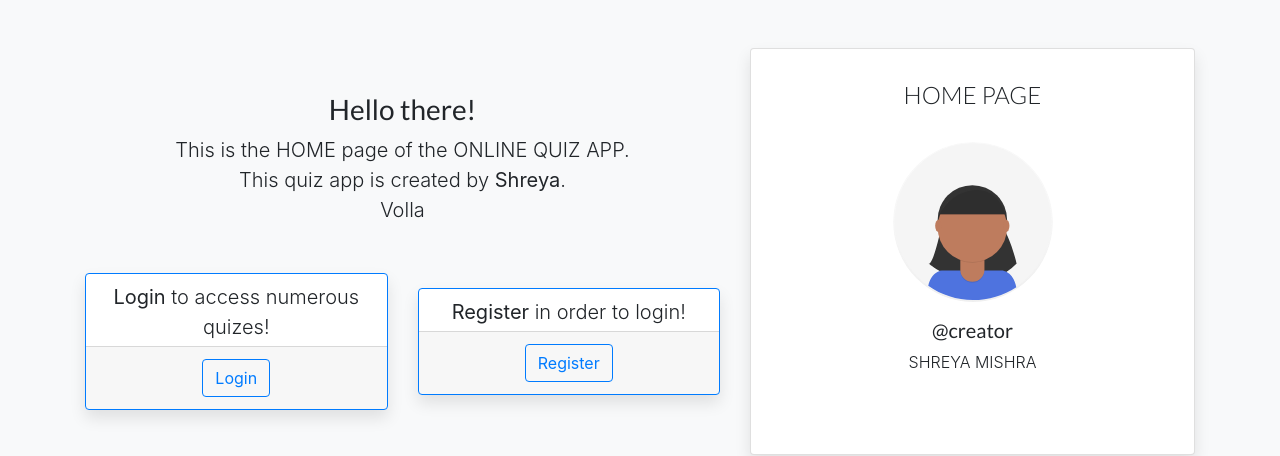
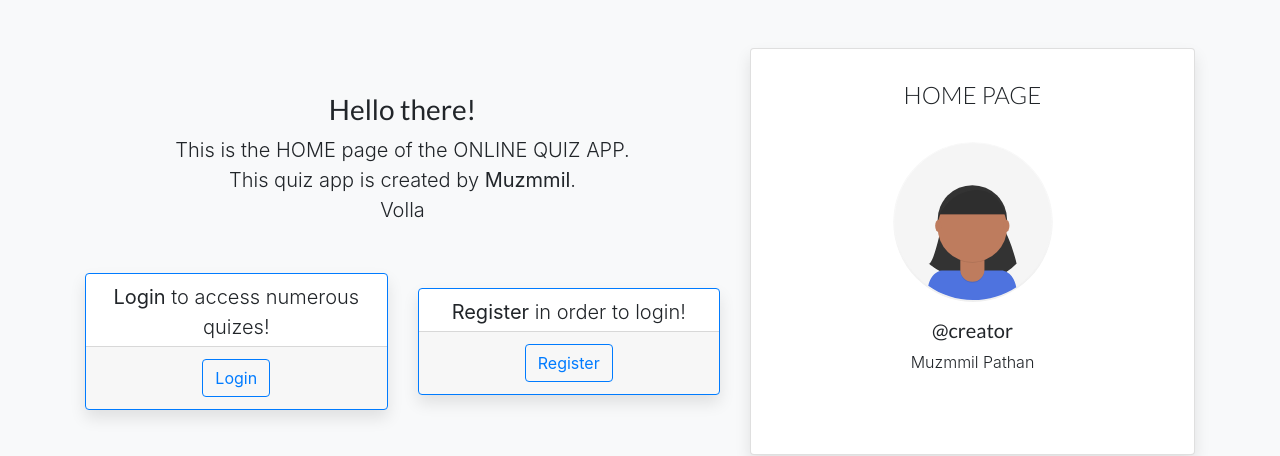
Before and after one commit to muzmmilkhan/flask-app, a Flask app: page / in a window 1280 px wide. Shown: the part 56-512 px from the top of the page. Run offline with Flask 2, Linux system fonts and the light colour scheme; some libraries are stand-ins or nearby versions.

```diff
--- a/quizapp/templates/index.html
+++ b/quizapp/templates/index.html
@@ -9,7 +9,7 @@
                 <h3>Hello there!</h3>
                 <p class="lead mb-0">This is the HOME page of the ONLINE QUIZ APP.
                   <br>
-                  This quiz app is created by <strong>Shreya</strong>.
+                  This quiz app is created by <strong>Muzmmil</strong>.
                   <br>
                   Volla
                 </p>
@@ -49,7 +49,7 @@
                 <div class="testimonial-item mx-auto mb-5">
                   <img class="img-fluid rounded-circle mb-3" src="{{url_for('static', filename='undraw_profile_1.svg')}}" alt="">
                   <h5 class="text-center">@creator</h5>
-                  <p class="font-weight-light text-center mb-3">SHREYA MISHRA</p>
+                  <p class="font-weight-light text-center mb-3">Muzmmil Pathan</p>
                 </div>
             </div>
           </div>
```
Also changed, not shown: 1 other file.
